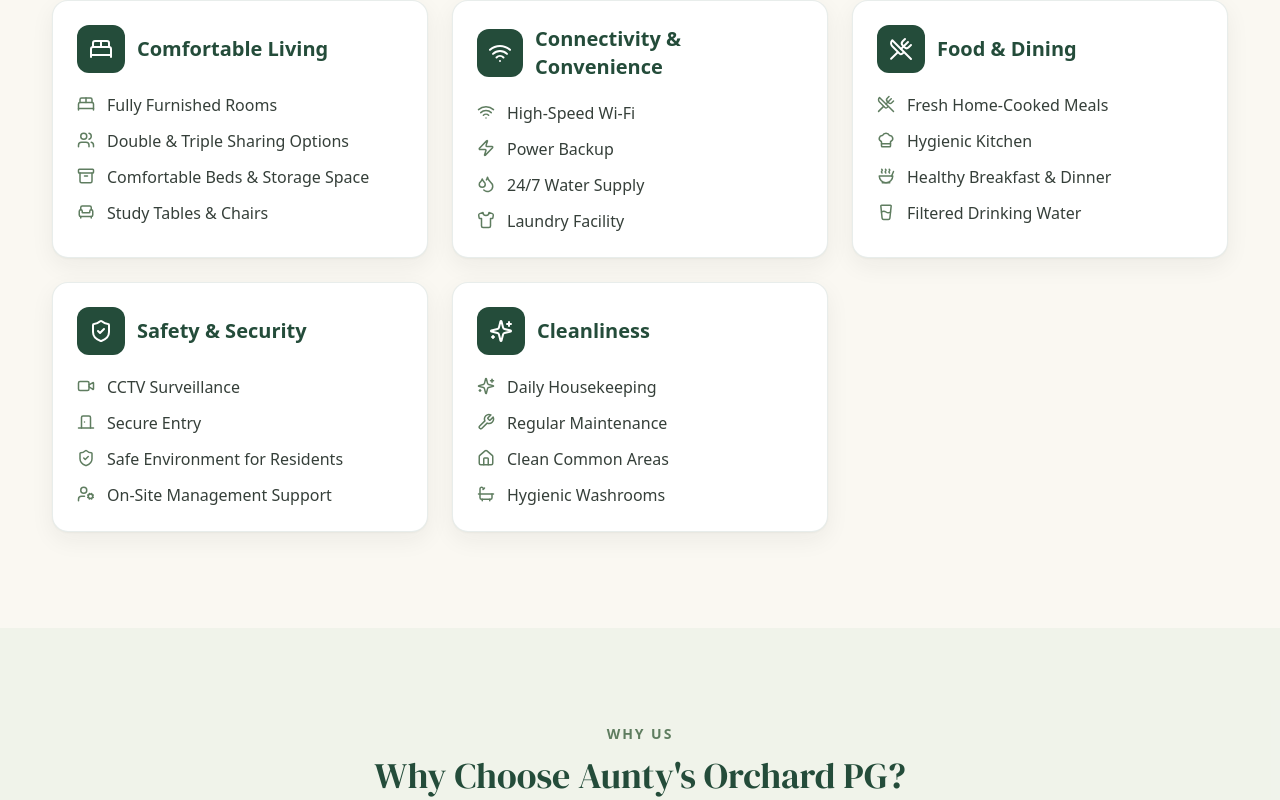
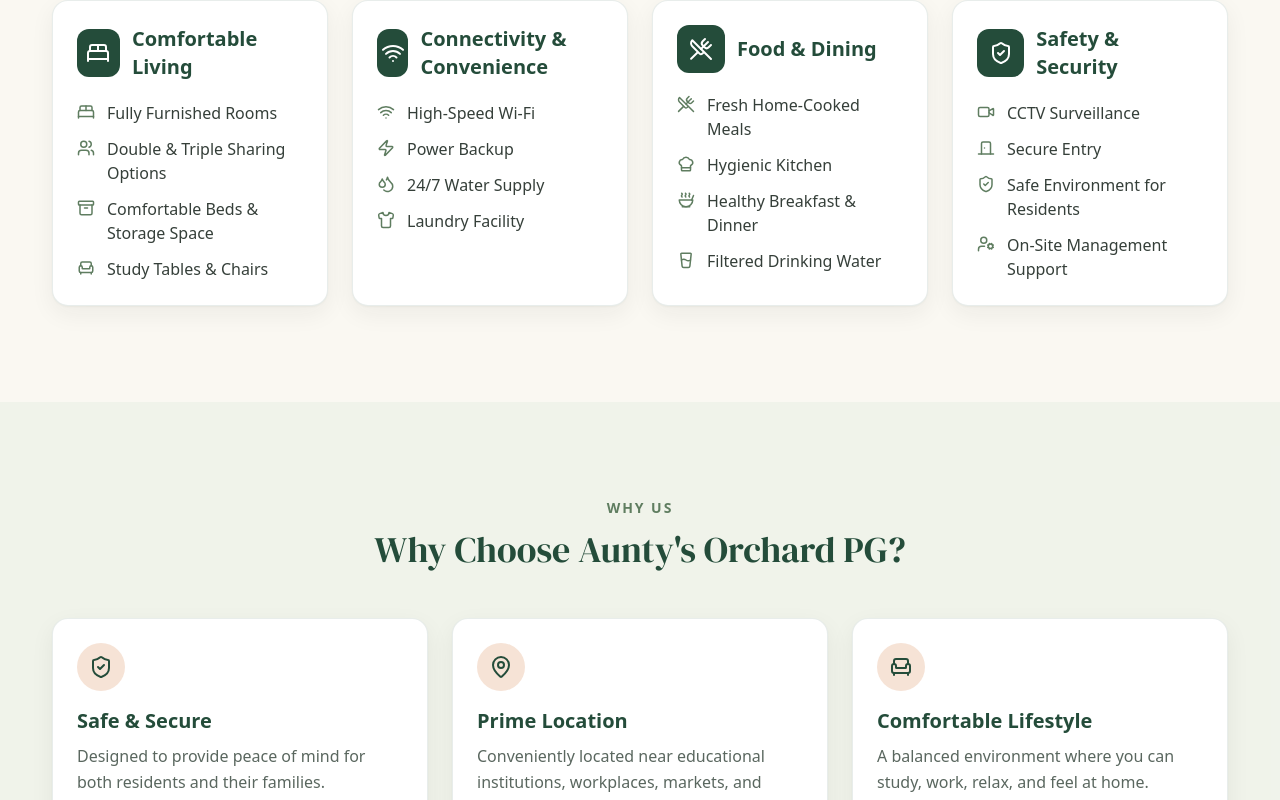
Before and after one commit to Anjalivyas68/auntys-orchard-pg, a Next.js app: page / in a window 1280 px wide. Shown: the part 1587-2387 px from the top of the page. Built offline with nearby package versions, Linux system fonts and the light colour scheme; no server answers.

Commit message:
Add files via upload

```diff
--- a/src/data/amenities.ts
+++ b/src/data/amenities.ts
@@ -15,10 +15,6 @@
   DoorClosed,
   ShieldCheck,
   UserCog,
-  Sparkles,
-  Wrench,
-  Home,
-  Bath,
   type LucideIcon,
 } from "lucide-react";
 
@@ -69,14 +65,4 @@
       { label: "On-Site Management Support", icon: UserCog },
     ],
   },
-  {
-    title: "Cleanliness",
-    icon: Sparkles,
-    items: [
-      { label: "Daily Housekeeping", icon: Sparkles },
-      { label: "Regular Maintenance", icon: Wrench },
-      { label: "Clean Common Areas", icon: Home },
-      { label: "Hygienic Washrooms", icon: Bath },
-    ],
-  },
 ];
```
